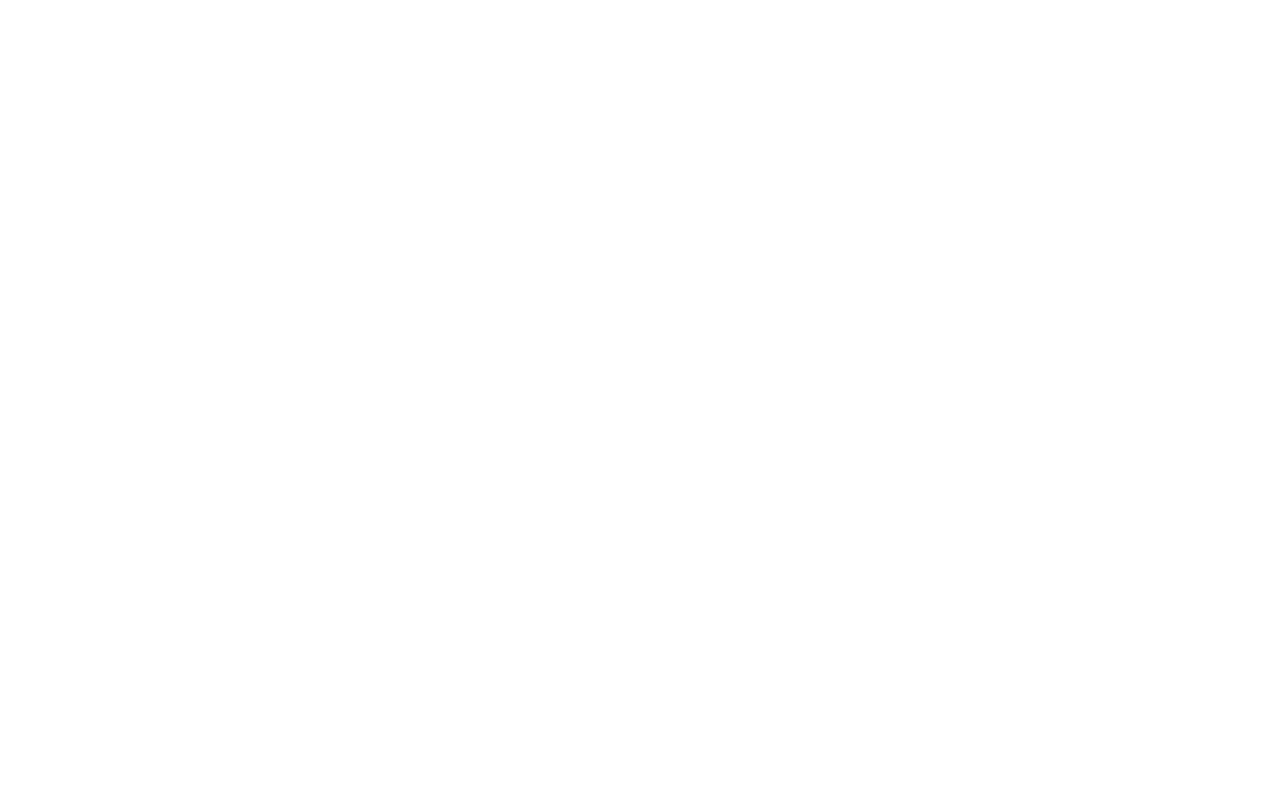
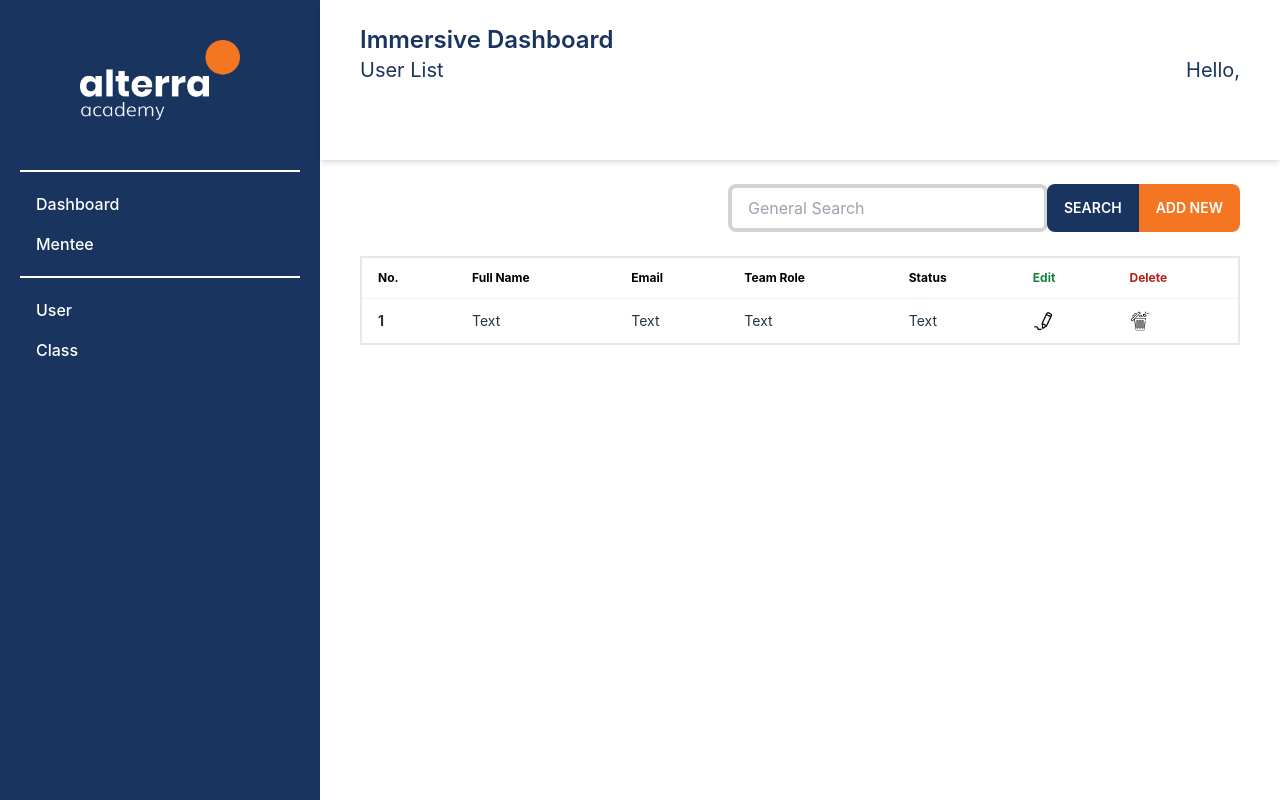
Before and after one commit to IMMERSIVE-DASHBOARD-APP-PROJECT-GROUP-2/IMMERSIVE-DASHBOARD-APP-PROJECT-FRONTEND, a React (Vite) app: page /userlist in a window 1280 px wide. Before the commit this address had no page. Built offline with nearby package versions, Linux system fonts and the light colour scheme.

Commit message:
menambahkan page user list

```diff
--- a/src/App.tsx
+++ b/src/App.tsx
@@ -1,14 +1,14 @@
 import { BrowserRouter, Routes, Route } from "react-router-dom";
 
 import Login from "./pages/Login";
-// import UserList from "./pages/UserList";
+import UserList from "./pages/UserList";
 
 const App = () => {
   return (
     <BrowserRouter>
       <Routes>
         <Route path="/" element={<Login />} />
-        {/* <Route path="userlist" element={<UserList />} /> */}
+        <Route path="userlist" element={<UserList />} />
       </Routes>
     </BrowserRouter>
   );
--- /dev/null
+++ b/src/components/GeneralSearch.tsx
@@ -0,0 +1,23 @@
+import React from "react";
+
+const GeneralSearch = () => {
+  return (
+    <div className="flex justify-end">
+      <input
+        type="text"
+        placeholder="General Search"
+        className="input input-bordered w-full max-w-xs bg-white border-4"
+      />
+      <div className="btn-group">
+        <button className="btn btn-ghost hover:bg-black bg-alta-blue text-white">
+          Search
+        </button>
+        <button className="btn btn-ghost hover:bg-black bg-alta-orange text-white">
+          Add New
+        </button>
+      </div>
+    </div>
+  );
+};
+
+export default GeneralSearch;
--- /dev/null
+++ b/src/components/Layout.tsx
@@ -0,0 +1,15 @@
+import React, { FC } from "react";
+
+interface LayoutProps {
+  children?: React.ReactNode;
+}
+
+const Layout: FC<LayoutProps> = ({ children }) => {
+  return (
+    <div className="2xl:container grid place-items-center">
+      {children}
+    </div>
+  );
+};
+
+export default Layout;
--- /dev/null
+++ b/src/components/Navbar.tsx
@@ -0,0 +1,46 @@
+import React, { FC } from "react";
+import logo from "../images/logo-ALTA-white.png";
+
+interface NavbarProps {
+  children?: React.ReactNode;
+}
+
+const Navbar: FC<NavbarProps> = ({ children }) => {
+  return (
+    <div className="2xl-container w-screen h-screen grid grid-rows-5 grid-cols-4">
+      <div className="row-span-5 bg-alta-blue shadow-3xl text-white">
+        <div className="grid justify-items-center py-10">
+          <img src={logo} alt="" className="w-40" />
+        </div>
+        <ul className="menu menu-vertical px-5">
+          <div className="border-b-2 border-white mb-3" />
+          <li className="rounded-none cursor-pointer hover:bg-alta-orange items-left">
+            <a className="rounded-none text-white text-base">Dashboard</a>
+          </li>
+          <li className="rounded-none cursor-pointer hover:bg-alta-orange items-left">
+            <a className="rounded-none text-white text-base">Mentee</a>
+          </li>
+          <div className="border-b-2 border-white pt-3" />
+          <li className="rounded-none cursor-pointer hover:bg-alta-orange items-left mt-3">
+            <a className="rounded-none text-white text-base">User</a>
+          </li>
+          <li className="rounded-none cursor-pointer hover:bg-alta-orange items-left">
+            <a className="rounded-none text-white text-base">Class</a>
+          </li>
+        </ul>
+      </div>
+      <div className="col-span-3 text-alta-blue bg-white shadow-md py-6 px-10">
+        <div className="flex-none">
+          <h1 className="text-2xl font-semibold">Immersive Dashboard</h1>
+          <div className="grid grid-cols-2">
+            <h1 className="text-xl">User List</h1>
+            <h1 className="text-xl text-end">Hello, </h1>
+          </div>
+        </div>
+      </div>
+      <div className="row-span-4 col-span-3 py-6 px-10">{children}</div>
+    </div>
+  );
+};
+
+export default Navbar;
--- a/src/index.css
+++ b/src/index.css
@@ -22,11 +22,13 @@
 
 a {
   font-weight: 500;
-  color: #646cff;
+  color: white;
   text-decoration: inherit;
 }
 a:hover {
-  color: #535bf2;
+  /* color: #535bf2;
+  color: #F47522; */
+  color: #19345E;
 }
 
 body {
@@ -35,6 +37,7 @@
   place-items: center;
   min-width: 320px;
   min-height: 100vh;
+  /* width: 100vw; */
 }
 
 h1 {
--- /dev/null
+++ b/src/pages/UserList.tsx
@@ -0,0 +1,43 @@
+import React from "react";
+import Navbar from "../components/Navbar";
+import GeneralSearch from "../components/GeneralSearch";
+import pencil from "../icons/pencil.png"
+import bin from "../icons/bin.png"
+
+const UserList = () => {
+  return (
+    <Navbar>
+      <GeneralSearch />
+      <div className="overflow-x-auto mt-6">
+        <table className="table border-2">
+          {/* head */}
+          <thead className="text-black">
+            <tr>
+              <th>No.</th>
+              <th>Full Name</th>
+              <th>Email</th>
+              <th>Team Role</th>
+              <th>Status</th>
+              <th className="text-green-700">Edit</th>
+              <th className="text-red-700">Delete</th>
+            </tr>
+          </thead>
+          <tbody>
+            {/* row 1 */}
+            <tr>
+              <th>1</th>
+              <td>Text</td>
+              <td>Text</td>
+              <td>Text</td>
+              <td>Text</td>
+              <td><img src={pencil} className="w-5" alt="" /></td>
+              <td><img src={bin} className="w-5" alt="" /></td>
+            </tr>
+          </tbody>
+        </table>
+      </div>
+    </Navbar>
+  );
+};
+
+export default UserList;
```
Also changed, not shown: src/icons/bin.png (added), src/icons/pencil.png (added).
